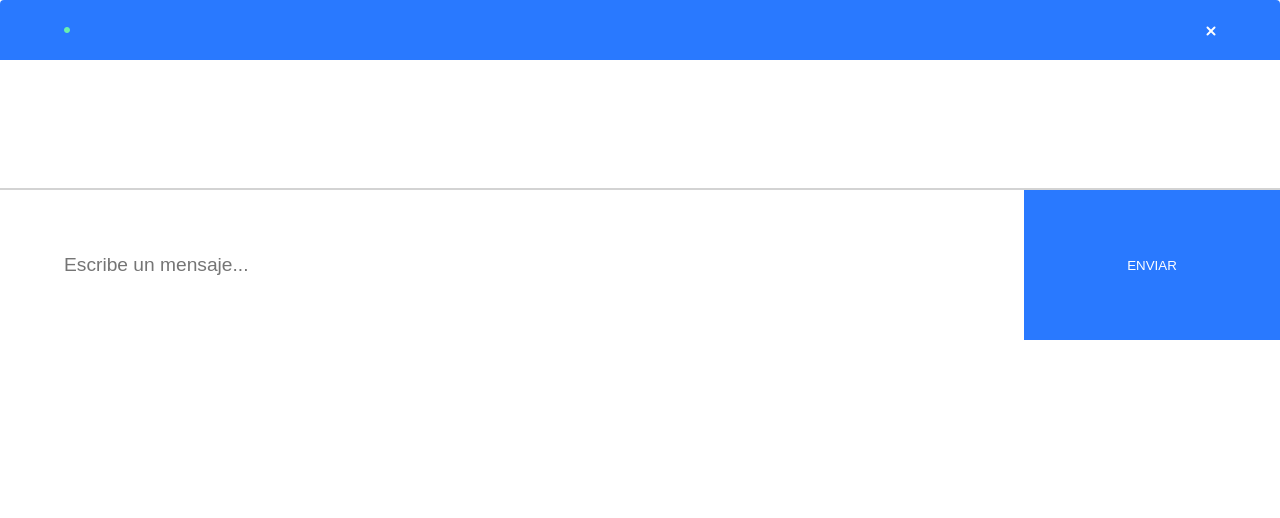
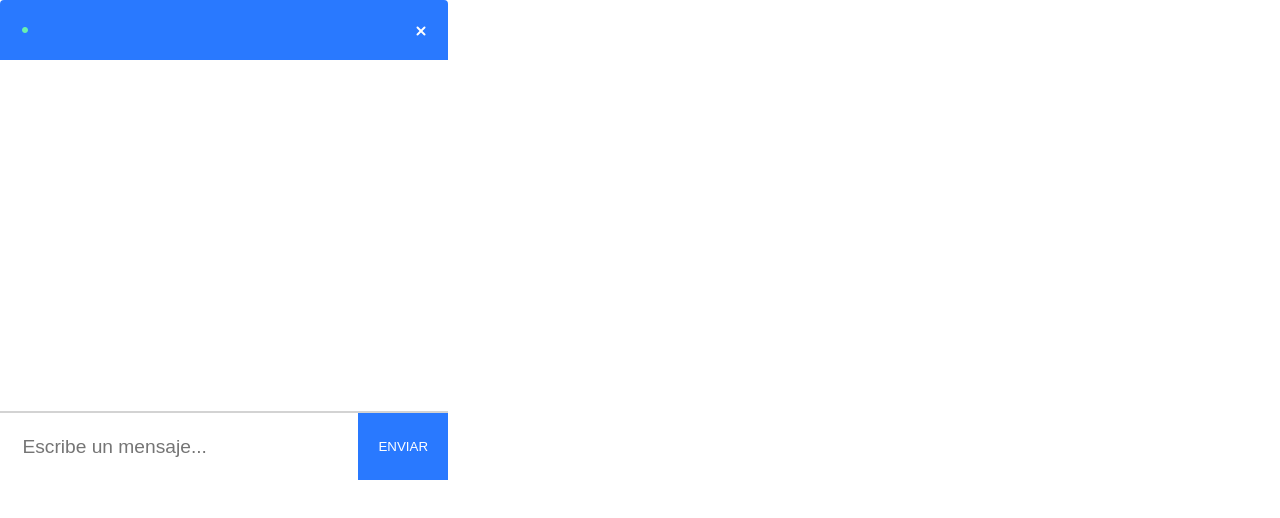
Before and after one commit to ranniex/chatvid, a React (Create React App) app: page /chat in a window 1280 px wide. Shown: the top 518 px of the page. Built offline with nearby package versions, Linux system fonts and the light colour scheme.

Commit message:
container removed

```diff
--- a/src/components/Chat/Chat.css
+++ b/src/components/Chat/Chat.css
@@ -1,12 +1,19 @@
+.outerContainer {
+  display: flex;
+  justify-content: center;
+  align-items: center;
+  height: 100vh;
+  background-color: #1a1a1d;
+}
+
 .container {
   display: flex;
   flex-direction: column;
   justify-content: space-between;
   background: #ffffff;
   border-radius: 8px;
-  max-height: 100%;
-  min-height: 100%;
-  width: 100%;
+  height: 60%;
+  width: 35%;
 }
 
 @media (min-width: 320px) and (max-width: 480px) {
@@ -22,6 +29,6 @@
 
 @media (min-width: 480px) and (max-width: 1200px) {
   .container {
-    width: 100%;
+    width: 60%;
   }
 }
--- a/src/components/Chat/Chat.js
+++ b/src/components/Chat/Chat.js
@@ -55,12 +55,10 @@ function Chat({location}) {
     console.log(message, messages)
 
     return (
-        <div className="outerContainer">
-            <div className="container">
-                <InfoBar room={room} />
-                <Messages messages={messages} name={name} />
-                <Input message={message} setMessage={setMessage} sendMessage={sendMessage} />
-            </div>
+        <div className="container">
+            <InfoBar room={room} />
+            <Messages messages={messages} name={name} />
+            <Input message={message} setMessage={setMessage} sendMessage={sendMessage} />
         </div>
     );
 }
```
Also changed, not shown: 1 other file (tests, documents, lock files or other folders).
